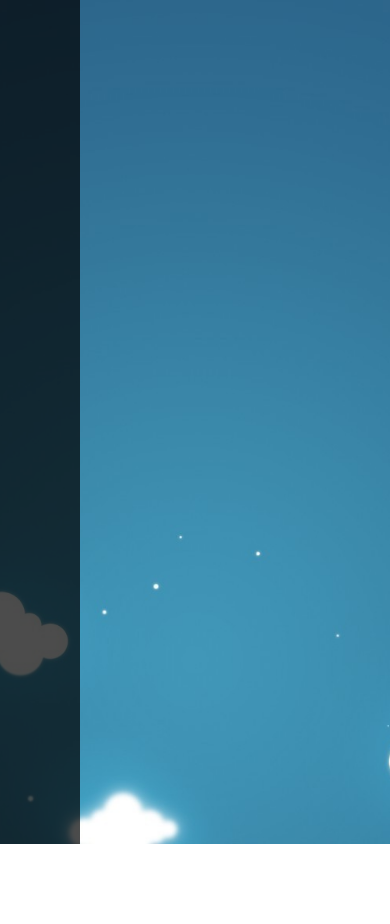
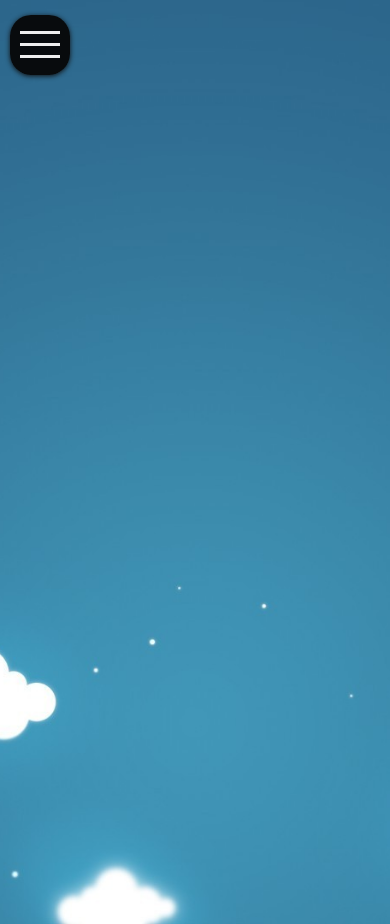
Before and after one commit to lococoder-tx/Portfolio-2021, a Next.js app: page / in a window 390 px wide. Before the commit the page ends 844 px from the top, so only its background shows below. Built offline with nearby package versions, Linux system fonts and the light colour scheme.

Commit message:
added nav button for desktop and mobile

```diff
--- a/components/Nav.js
+++ b/components/Nav.js
@@ -1,7 +1,13 @@
 import React from 'react';
 
 const Nav = () => {
-  return <div className="nav"></div>;
+  return (
+    <div className="navigation">
+      <div className="navigation__button">
+        <span className="navigation__icon"></span>
+      </div>
+    </div>
+  );
 };
 
 export default Nav;
--- a/pages/index.js
+++ b/pages/index.js
@@ -2,9 +2,10 @@ import Nav from '../components/Nav';
 
 const index = () => {
   return (
-    <div className="container home">
+    <>
       <Nav></Nav>
-    </div>
+      <div className="container home"></div>
+    </>
   );
 };
 
--- a/styles/_base.scss
+++ b/styles/_base.scss
@@ -11,6 +11,9 @@
 :root {
   //grid settings for home
   --sidebar-size: 8rem;
+  --color-black: rgba(7, 7, 7, 0.95);
+  --color-grey-dark-1: rgb(27, 27, 27);
+  --color-white: #eee;
 }
 
 * {
@@ -25,6 +28,7 @@
 }
 
 html {
+  scroll-behavior: smooth;
   box-sizing: border-box;
   font-size: 62.5%; //1rem = 10px
 
@@ -46,7 +50,7 @@ body {
 
 .container {
   display: grid;
-  grid-template-rows: 100vh;
+  grid-template-rows: 8rem 100vh;
   grid-template-columns:
     [sidebar-start] var(--sidebar-size) [sidebar-end center-start] repeat(
       8,
--- a/styles/_layout.scss
+++ b/styles/_layout.scss
@@ -5,8 +5,3 @@
 
   grid-column: 1 /-1;
 }
-
-.nav {
-  background-color: rgba($color: #000000, $alpha: 0.7);
-  grid-row: 1 / -1;
-}
--- /dev/null
+++ b/styles/_navigation.scss
@@ -0,0 +1,59 @@
+.navigation {
+  &__button {
+    background-color: var(--color-black);
+    width: 6rem;
+    height: 6rem;
+    top: 1.5rem;
+    left: 1rem;
+    position: fixed;
+    border-radius: 35%;
+
+    box-shadow: 0px 1px 5px #111;
+    cursor: pointer;
+  }
+
+  &__icon {
+    //relative to parent location
+    position: relative;
+    margin-top: 2.8rem;
+    margin-left: 1rem;
+    background-color: var(--color-white);
+    display: inline-block;
+
+    &,
+    &::before,
+    &::after {
+      width: 4rem;
+      height: 3px;
+      background-color: var(--color-white);
+      display: inline-block;
+    }
+
+    &::before,
+    &::after {
+      content: '';
+      position: absolute;
+      left: 0;
+      transition: all 0.3s;
+    }
+
+    &::before {
+      top: -1.2rem;
+    }
+
+    &::after {
+      top: 1.2rem;
+    }
+  }
+
+  &__bar {
+    opacity: 0;
+    position: fixed;
+    display: flex;
+    background-color: rgba($color: #000000, $alpha: 0.75);
+    width: 100%;
+    height: 6rem;
+    //for safe measure
+    z-index: 10;
+  }
+}
--- a/styles/main.scss
+++ b/styles/main.scss
@@ -1,3 +1,4 @@
 @import 'base';
 @import 'typo';
 @import 'layout';
+@import 'navigation';
```
